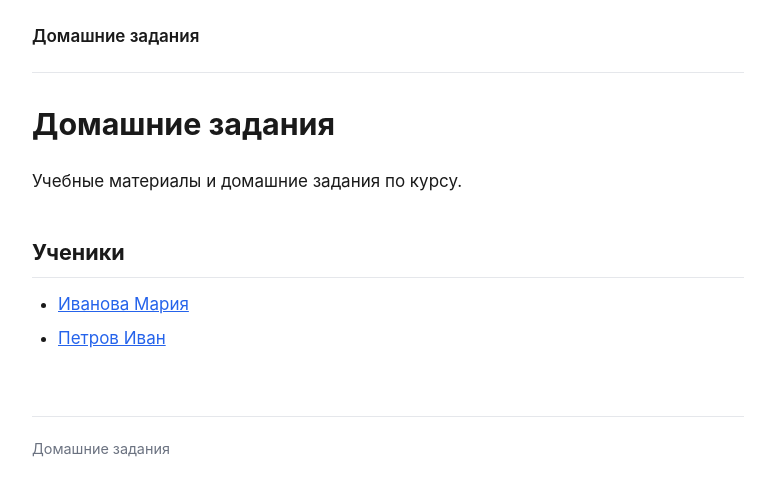
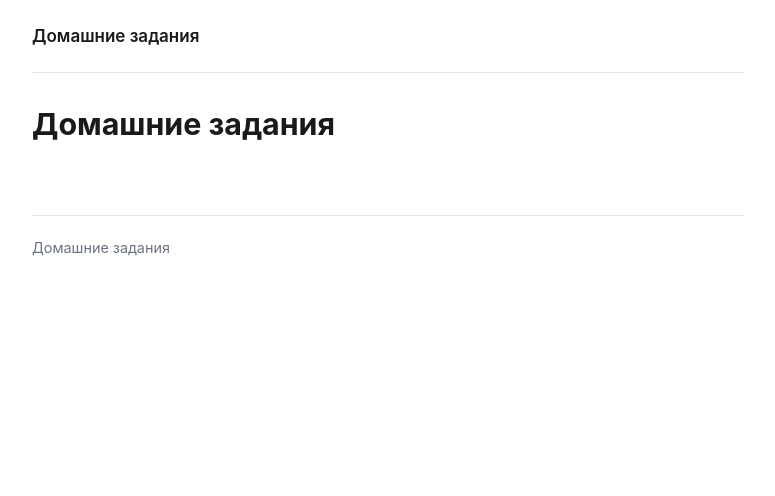
Before and after one commit to integrate/home_work_cdz, a Jekyll site: the page built from index.md, in a window 1280 px wide. Shown: the top 496 px of the page, without its empty margins (252-1027 px from the left). Built offline with Jekyll 4.4.1, drawn with Linux system fonts in a browser that asks for light colours; our own code applies the rules of GitHub Pages for plain Markdown files.

Commit message:
dfsdfsdfsdf

```diff
--- a/index.md
+++ b/index.md
@@ -1,8 +1 @@
 # Домашние задания
-
-Учебные материалы и домашние задания по курсу.
-
-## Ученики
-
-- [Иванова Мария](students/ivanova/index.md)
-- [Петров Иван](students/petrov/index.md)
```
Also changed, not shown: students/vladimir_ege2028/index.md (added).
